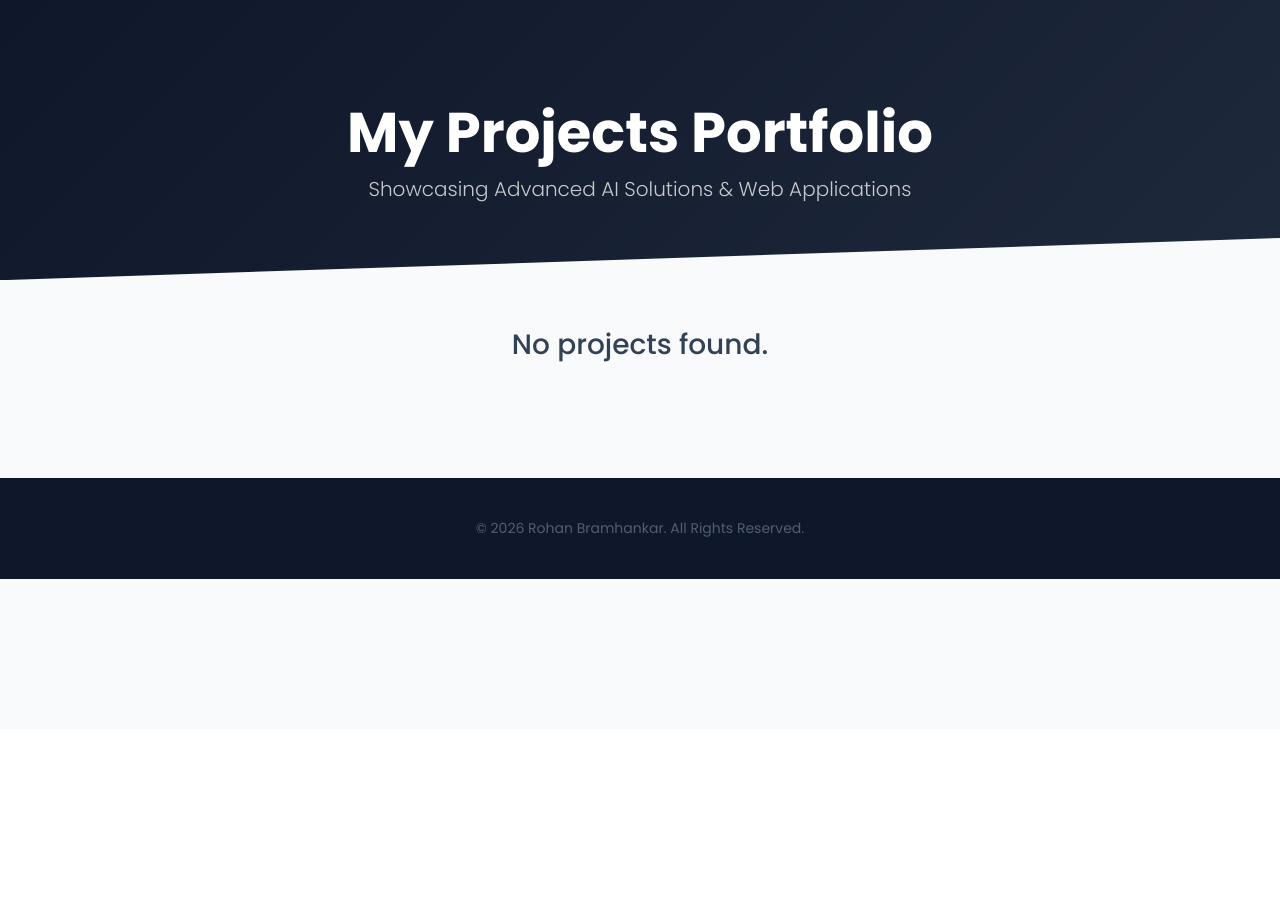
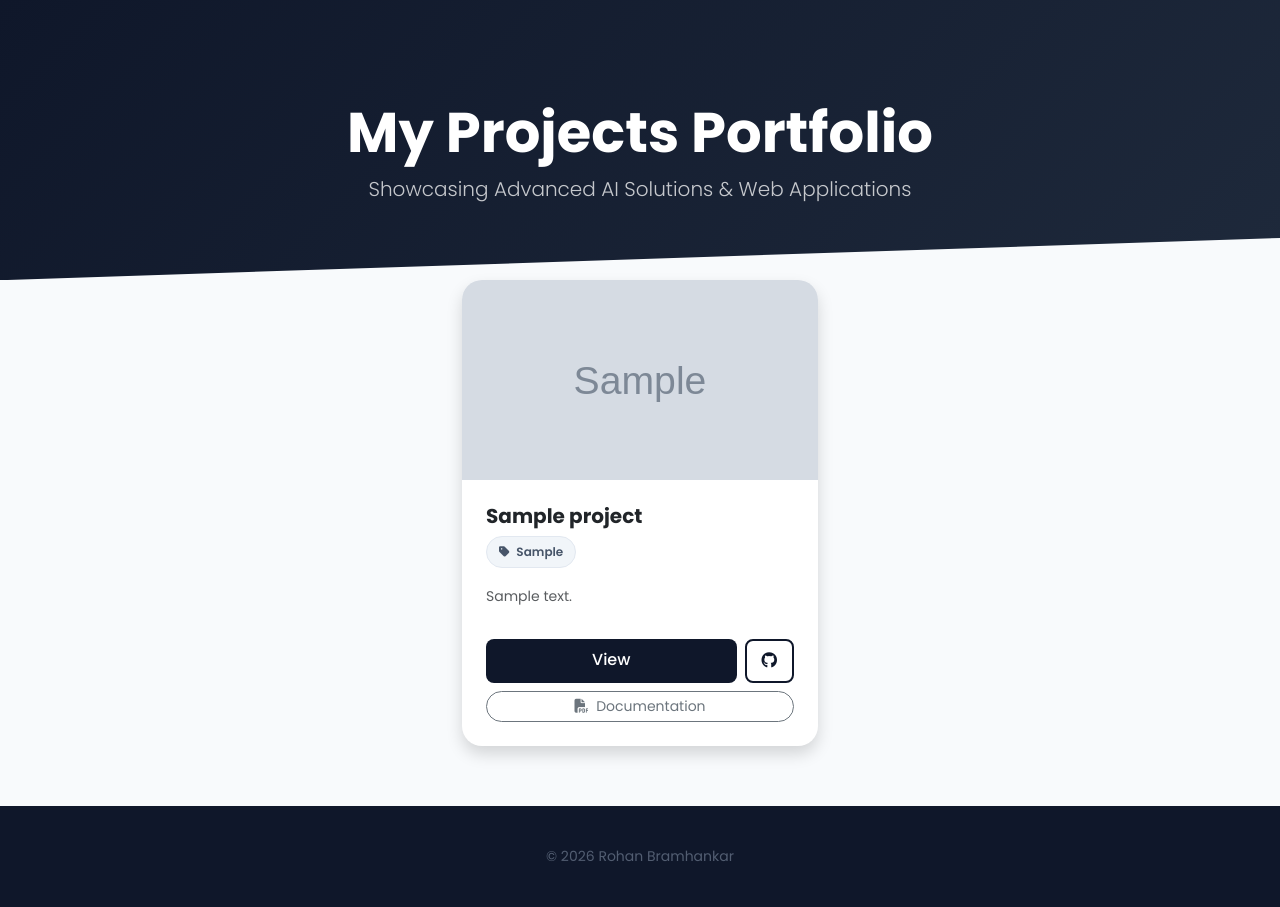
Before and after one commit to Rohanbramhankar/portfolio_django, a Django app: page /python-projects/ in a window 1280 px wide. Shown: the part 71-978 px from the top of the page. Before the commit the page ends 650 px from the top, so only its background shows below. Run offline with Django 5.2, Linux system fonts and the light colour scheme; tables that the repository leaves empty hold one stand-in row (values such as "Sample post"); grey boxes marked "Sample" are stand-in pictures.

Commit message:
Updated website design and logic

```diff
--- a/portfolio/templates/python_projects.html
+++ b/portfolio/templates/python_projects.html
@@ -180,7 +180,7 @@
                         <!-- Technology Badge Fixed -->
                         <div class="mb-2">
                             <span class="tech-badge">
-                                <i class="fas fa-microchip me-1"></i> {{ project.technology }}
+                                <i class="fas fa-tag me-1"></i> {{ project.category }}
                             </span>
                         </div>
 
@@ -220,7 +220,7 @@
 
     <footer class="footer text-center">
         <div class="container">
-            <p class="small opacity-50 mb-0">&copy; 2026 Rohan Bramhankar. All Rights Reserved.</p>
+            <p class="small opacity-50 mb-0">&copy; 2026 Rohan Bramhankar</p>
         </div>
     </footer>
 
--- a/portfolio/views.py
+++ b/portfolio/views.py
@@ -20,7 +20,7 @@ def contact(request):
     return render(request, 'portfolio/contact.html')
 
 def python_projects(request):
-    projects = Project.objects.filter(category='python')
+    projects = Project.objects.all().order_by('-created_at')
     return render(request, 'python_projects.html', {'projects': projects})
 
 def data_analytics_projects(request):
```
